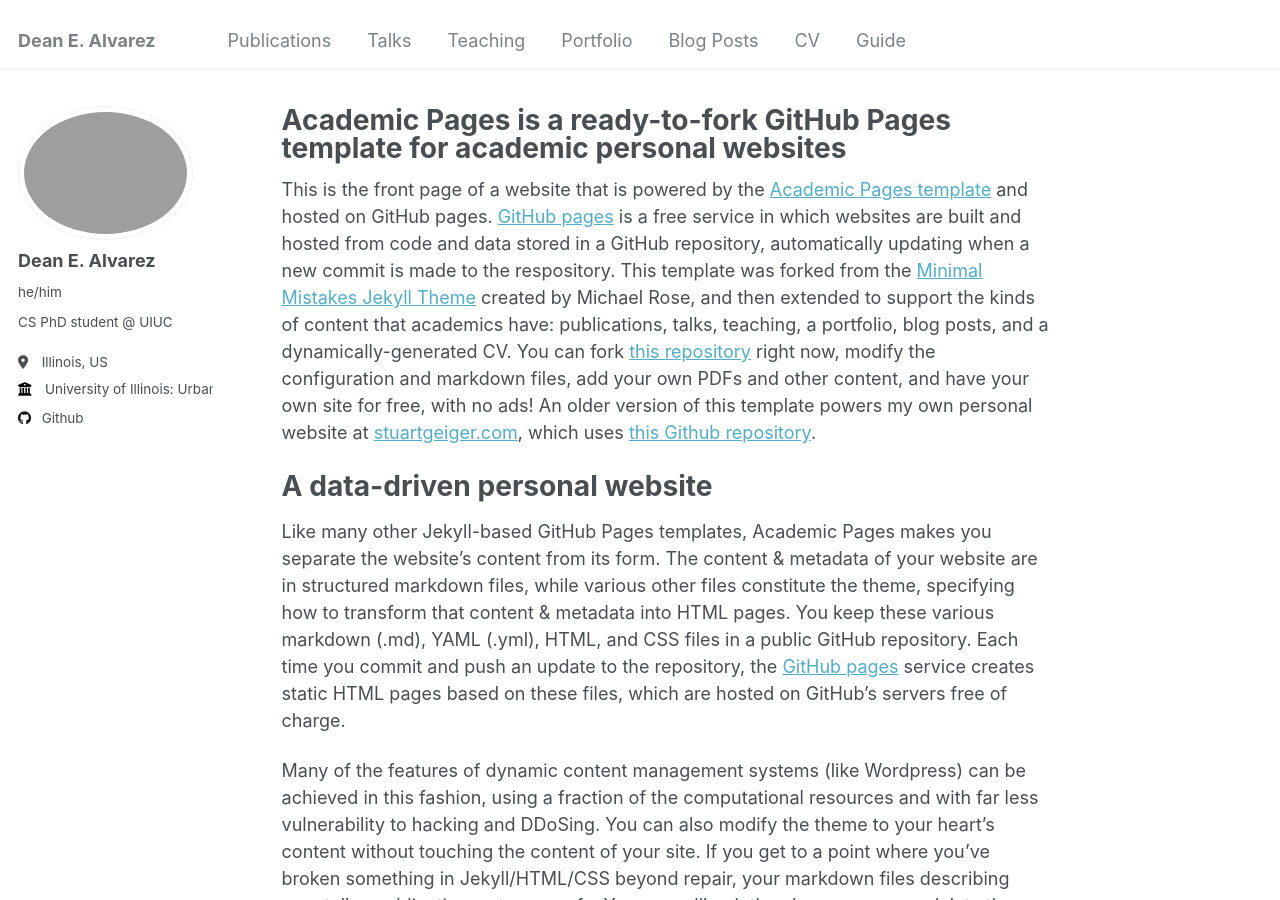
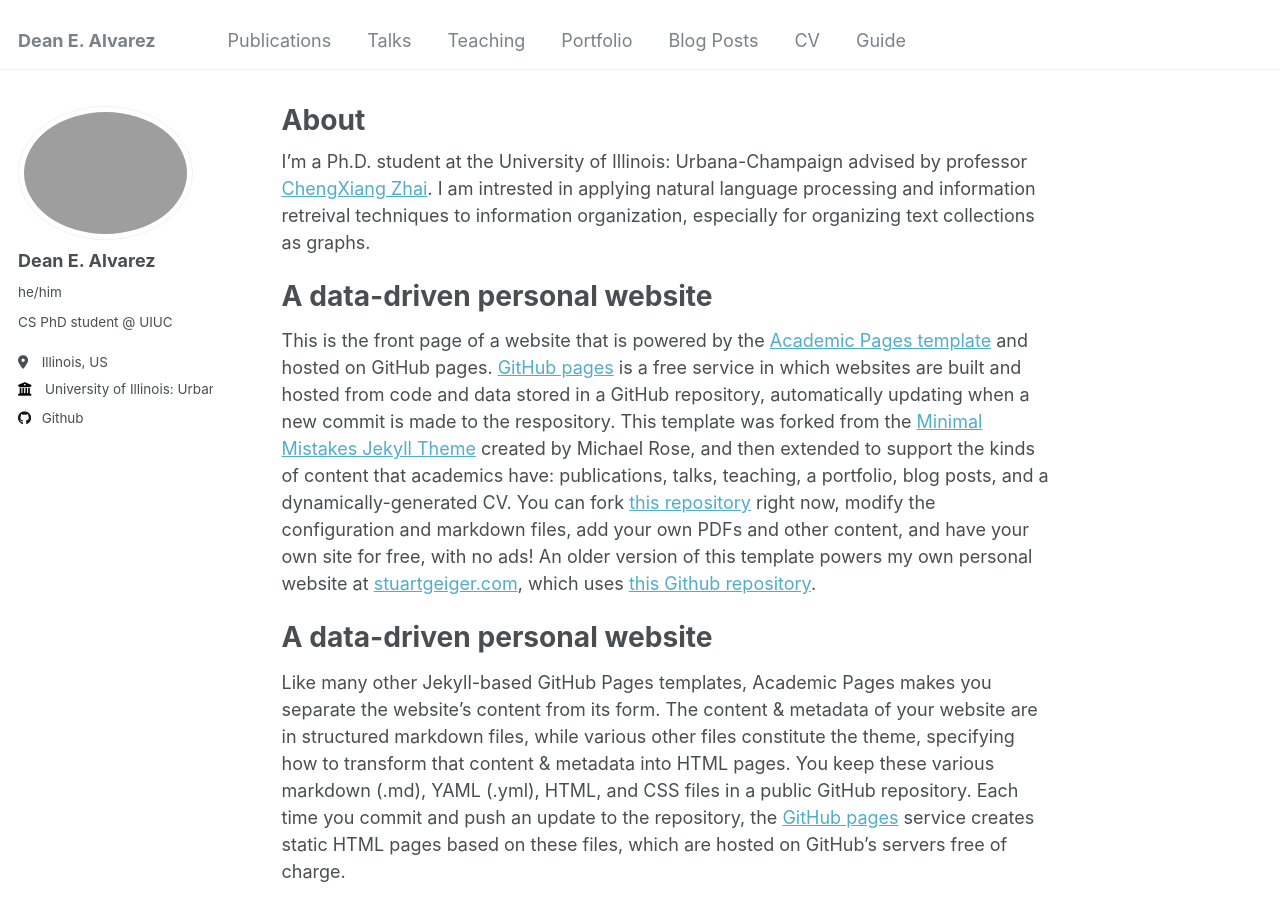
Before and after one commit to DeanAlvarez/DeanAlvarez.github.io, a Jekyll site: the page built from _pages/about.md, in a window 1280 px wide and 900 px high. Built offline with Jekyll 4.4.1, drawn with Linux system fonts in a browser that asks for light colours.

Commit message:
Update about.md

```diff
--- a/_pages/about.md
+++ b/_pages/about.md
@@ -1,11 +1,17 @@
 ---
 permalink: /
-title: "Academic Pages is a ready-to-fork GitHub Pages template for academic personal websites"
+title: "About"
 author_profile: true
 redirect_from:
   - /about/
   - /about.html
 ---
+
+I'm a Ph.D. student at the University of Illinois: Urbana-Champaign advised by professor [ChengXiang Zhai](https://czhai.cs.illinois.edu/). I am intrested in applying natural language processing and information retreival techniques to information organization, especially for organizing text collections as graphs.
+
+A data-driven personal website
+======
+
 
 This is the front page of a website that is powered by the [Academic Pages template](https://github.com/academicpages/academicpages.github.io) and hosted on GitHub pages. [GitHub pages](https://pages.github.com) is a free service in which websites are built and hosted from code and data stored in a GitHub repository, automatically updating when a new commit is made to the respository. This template was forked from the [Minimal Mistakes Jekyll Theme](https://mmistakes.github.io/minimal-mistakes/) created by Michael Rose, and then extended to support the kinds of content that academics have: publications, talks, teaching, a portfolio, blog posts, and a dynamically-generated CV. You can fork [this repository](https://github.com/academicpages/academicpages.github.io) right now, modify the configuration and markdown files, add your own PDFs and other content, and have your own site for free, with no ads! An older version of this template powers my own personal website at [stuartgeiger.com](http://stuartgeiger.com), which uses [this Github repository](https://github.com/staeiou/staeiou.github.io).
 
```
